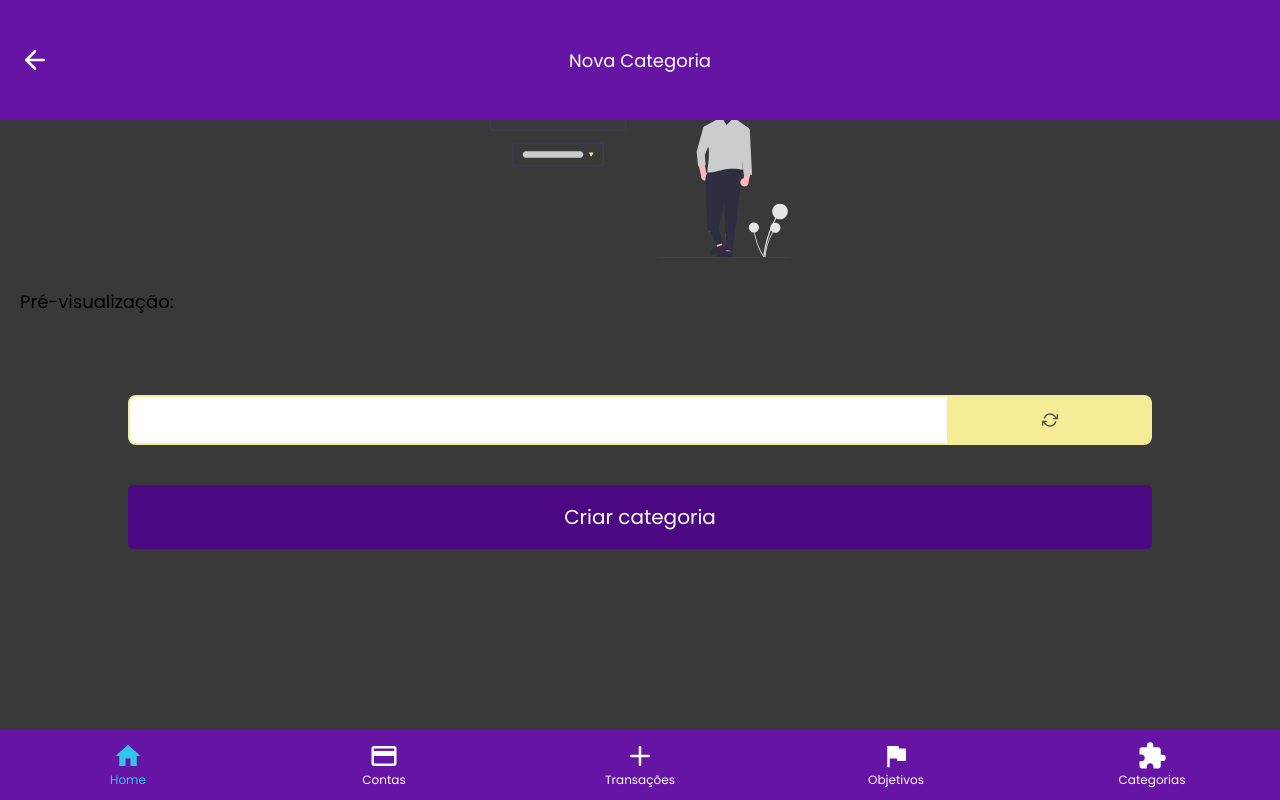
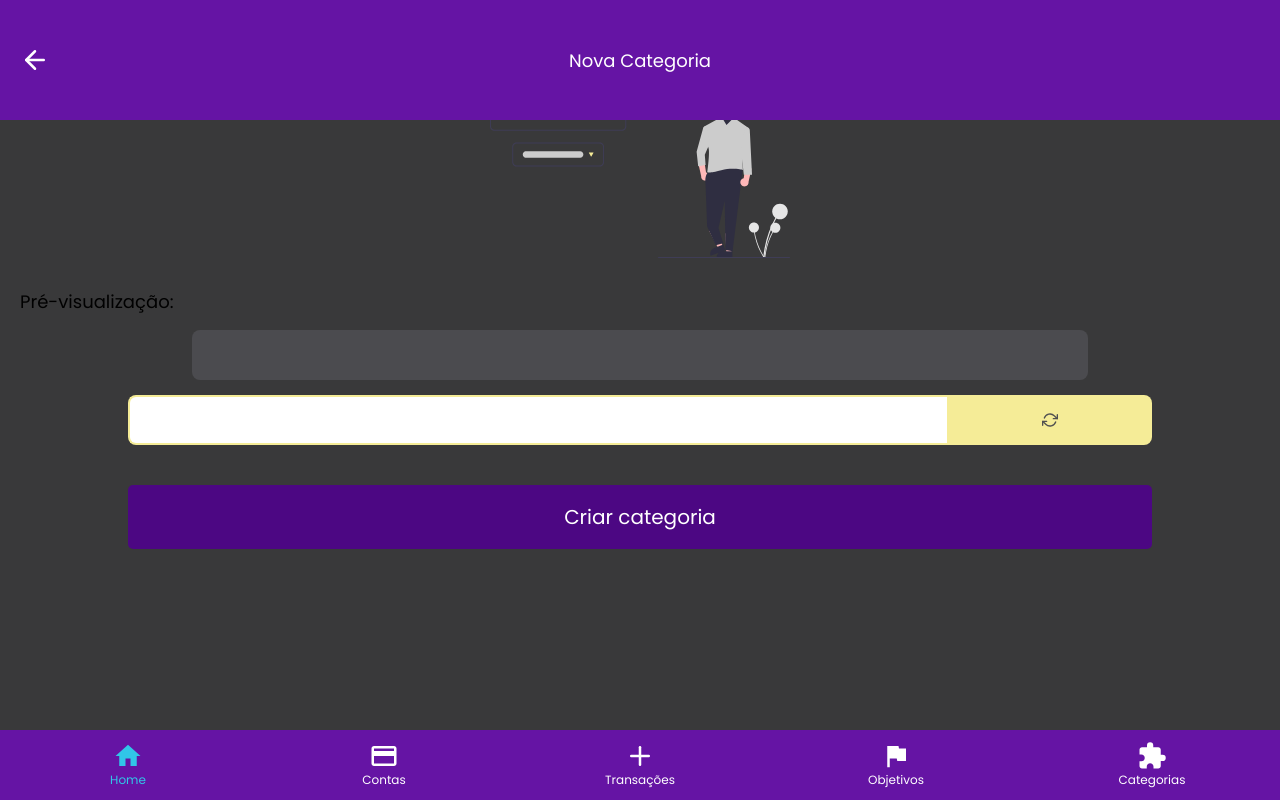
Before and after one commit to fellipe-araujo/Finance, a React (Create React App) app in the folder web/: page /categories/create in a window 1280 px wide. Built offline with nearby package versions, Linux system fonts and the light colour scheme; no server answers; sample sign-in values are in the browser's storage.

Commit message:
#58 Refactored category card component.

```diff
--- a/web/src/components/CategoryCard/index.tsx
+++ b/web/src/components/CategoryCard/index.tsx
@@ -1,4 +1,4 @@
-import { Container } from "./styles";
+import { Container, BoxColor, Title } from './styles';
 
 interface CategoryCardProps {
   name: string;
@@ -7,8 +7,9 @@ interface CategoryCardProps {
 
 const CategoryCard = ({ name, color }: CategoryCardProps) => {
   return (
-    <Container color={color}>
-      <h1 className="category-card-title">{name}</h1>
+    <Container>
+      <BoxColor color={color} />
+      <Title>{name}</Title>
     </Container>
   );
 };
--- a/web/src/components/CategoryCard/styles.ts
+++ b/web/src/components/CategoryCard/styles.ts
@@ -1,22 +1,33 @@
-import styled from "styled-components";
-import { colors } from "../../styles/colors";
+import styled from 'styled-components';
 
 const Container = styled.div`
   width: 100%;
   height: 5rem;
   border-radius: 0.8rem;
   margin: 1.5rem 0;
-  background: ${(props) => props.color};
+  background-color: ${({ theme }) => theme.colors.grayMedium};
+  overflow: hidden;
 
   display: flex;
   align-items: center;
   justify-content: center;
 
-  .category-card-title {
-    font-size: 2.4rem;
-    color: ${colors.grayMedium};
-    font-weight: 700;
-  }
+  position: relative;
 `;
 
-export { Container };
+const Title = styled.h2`
+  font-size: 2.4rem;
+  color: ${({ theme }) => theme.colors.grayLight};
+  font-weight: 700;
+`;
+
+const BoxColor = styled.div`
+  width: 0.7rem;
+  height: 100%;
+  background-color: ${(props) => props.color};
+
+  position: absolute;
+  left: 0;
+`;
+
+export { Container, BoxColor, Title };
```
